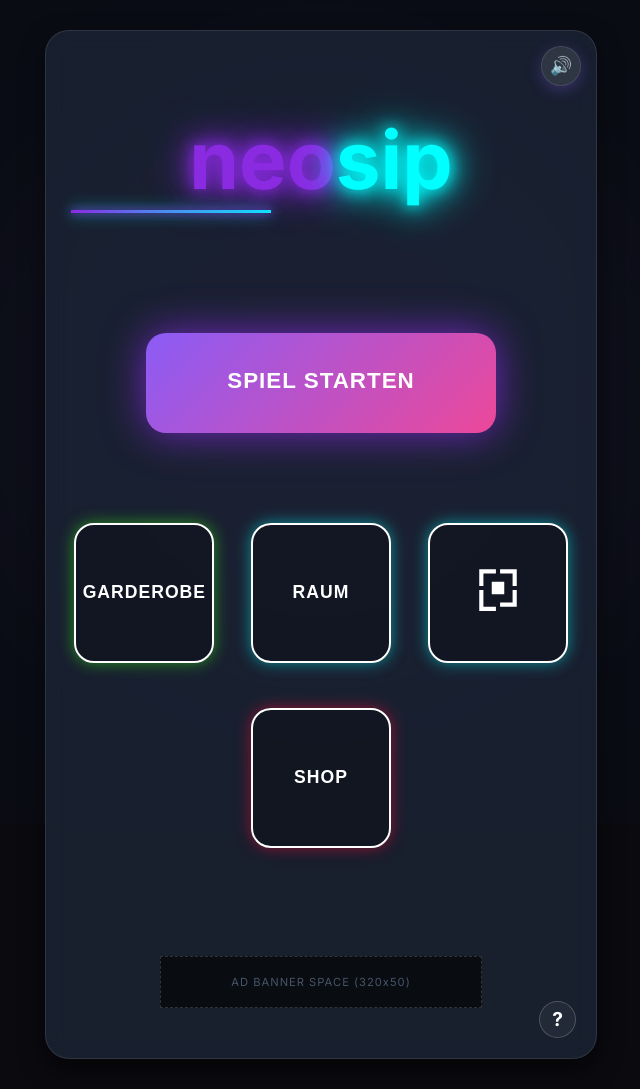
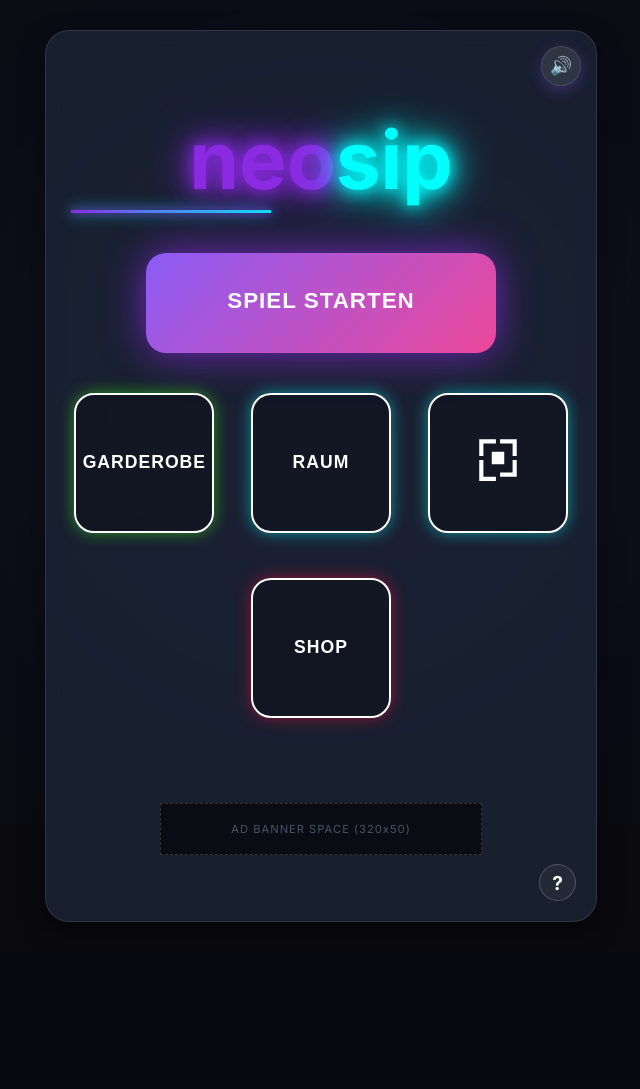
Before and after one commit to Ardit224/partyHeute, a Flask app: page / in a window 1280 px wide. Shown: the whole page, without its empty margins (319-959 px from the left). After the commit the page ends 922 px from the top, so only its background shows below. Run offline with Flask 3, Linux system fonts and the light colour scheme; some libraries are stand-ins or nearby versions.

Commit message:
banner ein wenig hoch gemacht

```diff
--- a/static/style.css
+++ b/static/style.css
@@ -507,7 +507,7 @@ button:active {
     height: 3px;
     background: linear-gradient(to right, #8a2be2, #00ffff); /* Purple to Cyan gradient */
     box-shadow: 0 0 8px #8a2be2, 0 0 15px #00ffff; /* Glow effect */
-    margin-bottom: 120px; /* Deutlich mehr Platz, um die Knöpfe nach unten zu schieben */
+    margin-bottom: 40px; /* Komprimiert */
 }
 
 /* Main Button ("SPIEL STARTEN") */
@@ -524,7 +524,7 @@ button:active {
     cursor: pointer;
     box-shadow: 0 0 40px rgba(138, 43, 226, 0.8); /* Verstärkter Glow */
     transition: all 0.3s ease;
-    margin-bottom: 90px; /* Mehr Abstand zur Aktionsleiste */
+    margin-bottom: 40px; /* Komprimiert */
 }
 
 .btn-main-start:hover {
@@ -538,7 +538,7 @@ button:active {
     flex-wrap: wrap; /* Allow wrapping on smaller screens */
     justify-content: center;
     gap: 30px; /* Abstand zwischen den Sub-Buttons beibehalten */
-    margin-bottom: 140px; /* Noch mehr Platz nach unten */
+    margin-bottom: 70px; /* Um 10px reduziert, um den Banner nach oben zu schieben */
 }
 
 .action-bar .nav-btn {
@@ -598,8 +598,8 @@ button:active {
 
 /* Ad Banner (Bottom) */
 .ad-banner-placeholder {
-    position: absolute; /* Position at the bottom of the startMenue */
-    bottom: 50px; /* Ein Stück höher gesetzt */
+    position: relative;
+    margin: 0 auto;
     width: 320px; /* Fixed width as per prompt */
     height: 50px; /* Fixed height as per prompt */
     background: rgba(0,0,0,0.6); /* Very dark filling */
@@ -611,8 +611,6 @@ button:active {
     font-size: 0.7rem; /* Small font size */
     letter-spacing: 1px;
     font-family: 'Inter', sans-serif;
-    left: 50%; /* Center horizontally with absolute positioning */
-    transform: translateX(-50%); /* Adjust for centering */
 }
 
 /* Responsive Adjustments */
@@ -639,7 +637,7 @@ button:active {
     }
     .action-bar {
         gap: 20px; /* Abstand beibehalten */
-        margin-bottom: 100px; /* Mehr Platz auf Mobile */
+        margin-bottom: 15px; /* Platz auf Mobile minimiert */
     }
     .action-bar .nav-btn {
         width: 100px;
@@ -649,7 +647,6 @@ button:active {
     .ad-banner-placeholder {
         width: 90%; /* Make it responsive */
         max-width: 320px; /* Keep max width */
-        bottom: 35px; /* Auch auf Mobile ein Stück höher gesetzt */
     }
 
     /* Navigation Buttons für Mobile untereinander stapeln */
@@ -902,6 +899,13 @@ button:active {
     color: #475569;
     cursor: pointer;
     font-weight: bold;
+}
+
+/* Hilfe-Button speziell im Hauptmenü auf Banner-Höhe ausrichten */
+#startMenue .help-circle-mini {
+    position: absolute;
+    right: 20px;
+    bottom: 60px; /* Ebenfalls 10px nach oben gerückt, um bündig mit dem Banner zu bleiben */
 }
 
 .active-guests-section {
```
